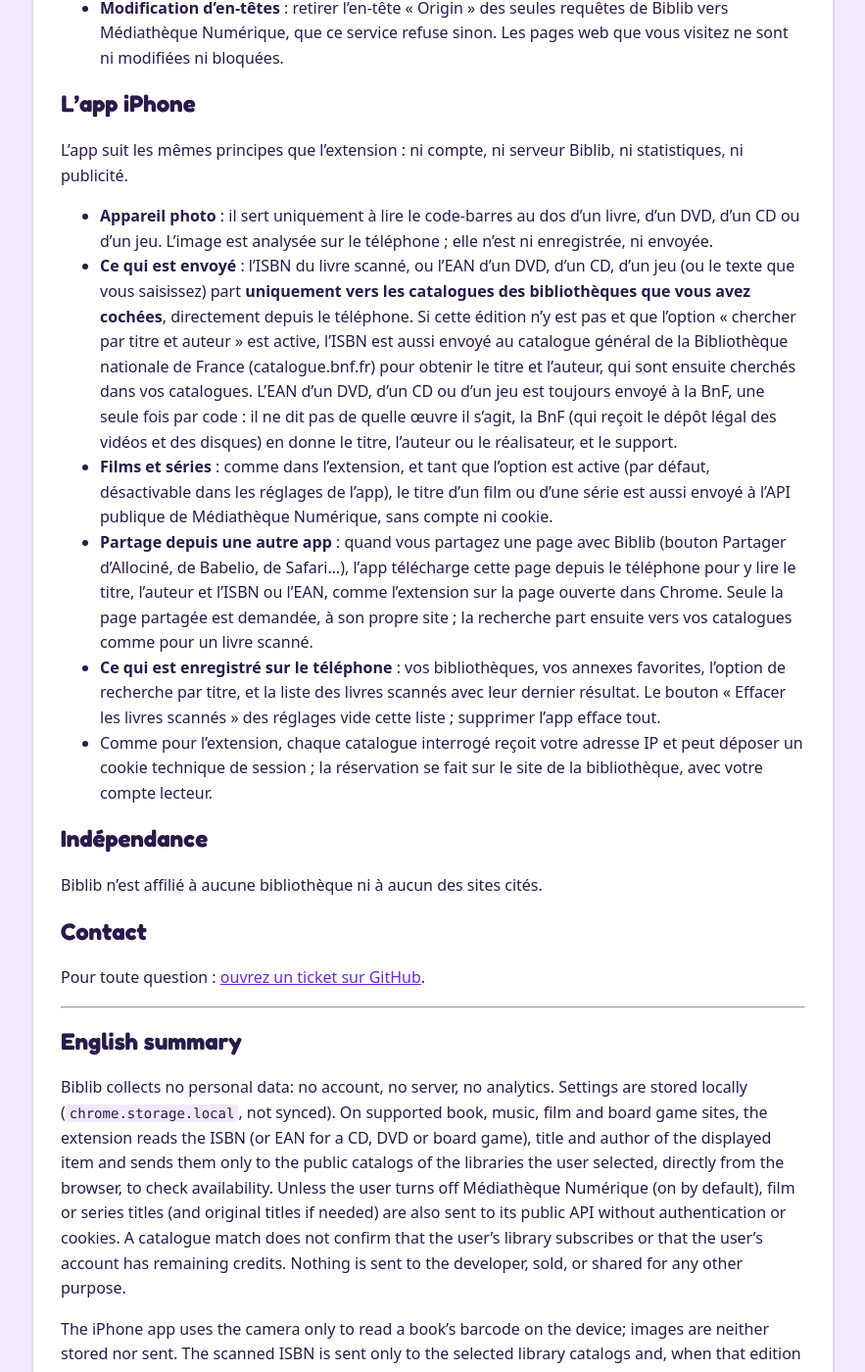
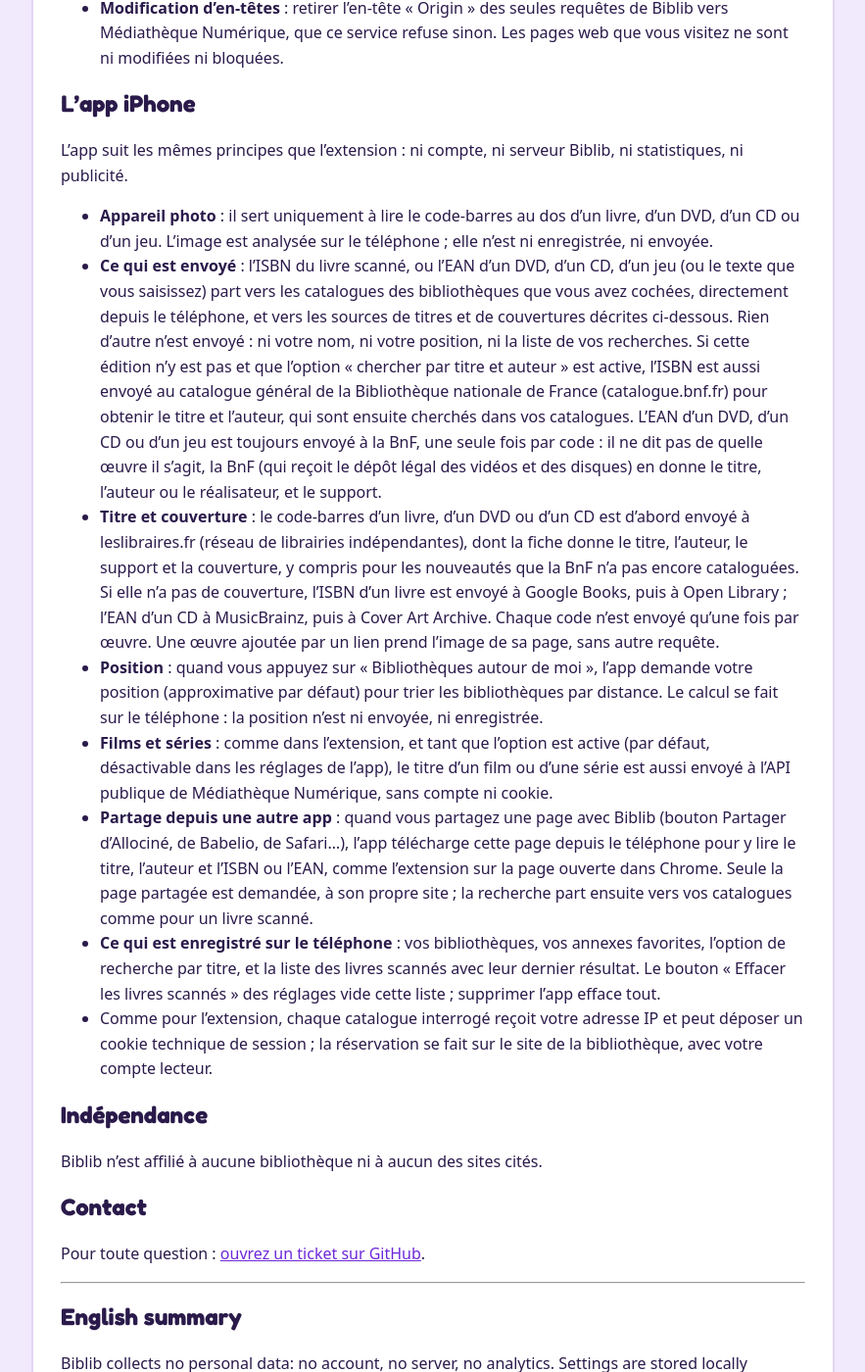
Before and after one commit to Bublex/biblib-site, a Jekyll site: the page built from confidentialite.md, in a window 1280 px wide and 1400 px high, scrolled down 1936 px. Shown: the whole window at 98% size, without its empty margins (198-1081 px from the left). Built offline with Jekyll 4.4.1, drawn with Linux system fonts in a browser that asks for light colours; some of the changed text lies outside the part shown.

Commit message:
Confidentialité de l'app iPhone : sources de titres et de couvertures, position
Le code-barres part aussi vers leslibraires.fr, Google Books, Open Library, MusicBrainz et
Cover Art Archive (mobile/src/bookshop.js et cover.js) : la page disait « uniquement » les
catalogues et la BnF. Ajout de la position (« Autour de moi »), calculée sur le téléphone.

Co-Authored-By: Claude Opus 5.5 <noreply@anthropic.com>
Claude-Session: https://claude.ai/code/session_016S1ijcJmpU5aiXVKGjrQGj

```diff
--- a/confidentialite.md
+++ b/confidentialite.md
@@ -54,7 +54,9 @@ La réservation se fait sur le site de la bibliothèque, avec votre compte lecte
 L'app suit les mêmes principes que l'extension : ni compte, ni serveur Biblib, ni statistiques, ni publicité.
 
 - **Appareil photo** : il sert uniquement à lire le code-barres au dos d'un livre, d'un DVD, d'un CD ou d'un jeu. L'image est analysée sur le téléphone ; elle n'est ni enregistrée, ni envoyée.
-- **Ce qui est envoyé** : l'ISBN du livre scanné, ou l'EAN d'un DVD, d'un CD, d'un jeu (ou le texte que vous saisissez) part **uniquement vers les catalogues des bibliothèques que vous avez cochées**, directement depuis le téléphone. Si cette édition n'y est pas et que l'option « chercher par titre et auteur » est active, l'ISBN est aussi envoyé au catalogue général de la Bibliothèque nationale de France (catalogue.bnf.fr) pour obtenir le titre et l'auteur, qui sont ensuite cherchés dans vos catalogues. L'EAN d'un DVD, d'un CD ou d'un jeu est toujours envoyé à la BnF, une seule fois par code : il ne dit pas de quelle œuvre il s'agit, la BnF (qui reçoit le dépôt légal des vidéos et des disques) en donne le titre, l'auteur ou le réalisateur, et le support.
+- **Ce qui est envoyé** : l'ISBN du livre scanné, ou l'EAN d'un DVD, d'un CD, d'un jeu (ou le texte que vous saisissez) part vers les catalogues des bibliothèques que vous avez cochées, directement depuis le téléphone, et vers les sources de titres et de couvertures décrites ci-dessous. Rien d'autre n'est envoyé : ni votre nom, ni votre position, ni la liste de vos recherches. Si cette édition n'y est pas et que l'option « chercher par titre et auteur » est active, l'ISBN est aussi envoyé au catalogue général de la Bibliothèque nationale de France (catalogue.bnf.fr) pour obtenir le titre et l'auteur, qui sont ensuite cherchés dans vos catalogues. L'EAN d'un DVD, d'un CD ou d'un jeu est toujours envoyé à la BnF, une seule fois par code : il ne dit pas de quelle œuvre il s'agit, la BnF (qui reçoit le dépôt légal des vidéos et des disques) en donne le titre, l'auteur ou le réalisateur, et le support.
+- **Titre et couverture** : le code-barres d'un livre, d'un DVD ou d'un CD est d'abord envoyé à leslibraires.fr (réseau de librairies indépendantes), dont la fiche donne le titre, l'auteur, le support et la couverture, y compris pour les nouveautés que la BnF n'a pas encore cataloguées. Si elle n'a pas de couverture, l'ISBN d'un livre est envoyé à Google Books, puis à Open Library ; l'EAN d'un CD à MusicBrainz, puis à Cover Art Archive. Chaque code n'est envoyé qu'une fois par œuvre. Une œuvre ajoutée par un lien prend l'image de sa page, sans autre requête.
+- **Position** : quand vous appuyez sur « Bibliothèques autour de moi », l'app demande votre position (approximative par défaut) pour trier les bibliothèques par distance. Le calcul se fait sur le téléphone : la position n'est ni envoyée, ni enregistrée.
 - **Films et séries** : comme dans l'extension, et tant que l'option est active (par défaut, désactivable dans les réglages de l'app), le titre d'un film ou d'une série est aussi envoyé à l'API publique de Médiathèque Numérique, sans compte ni cookie.
 - **Partage depuis une autre app** : quand vous partagez une page avec Biblib (bouton Partager d'Allociné, de Babelio, de Safari…), l'app télécharge cette page depuis le téléphone pour y lire le titre, l'auteur et l'ISBN ou l'EAN, comme l'extension sur la page ouverte dans Chrome. Seule la page partagée est demandée, à son propre site ; la recherche part ensuite vers vos catalogues comme pour un livre scanné.
 - **Ce qui est enregistré sur le téléphone** : vos bibliothèques, vos annexes favorites, l'option de recherche par titre, et la liste des livres scannés avec leur dernier résultat. Le bouton « Effacer les livres scannés » des réglages vide cette liste ; supprimer l'app efface tout.
@@ -74,4 +76,4 @@ Pour toute question : [ouvrez un ticket sur GitHub](https://github.com/Bublex/bi
 
 Biblib collects no personal data: no account, no server, no analytics. Settings are stored locally (`chrome.storage.local`, not synced). On supported book, music, film and board game sites, the extension reads the ISBN (or EAN for a CD, DVD or board game), title and author of the displayed item and sends them only to the public catalogs of the libraries the user selected, directly from the browser, to check availability. Unless the user turns off Médiathèque Numérique (on by default), film or series titles (and original titles if needed) are also sent to its public API without authentication or cookies. A catalogue match does not confirm that the user's library subscribes or that the user's account has remaining credits. Nothing is sent to the developer, sold, or shared for any other purpose.
 
-The iPhone app uses the camera only to read a book's barcode on the device; images are neither stored nor sent. The scanned ISBN is sent only to the selected library catalogs and, when that edition is missing and title search is enabled, to the French National Library catalog (catalogue.bnf.fr) to get the title and author. Settings, favorites and the list of scanned books are stored on the phone only.
+The iPhone app uses the camera only to read a book's barcode on the device; images are neither stored nor sent. The scanned ISBN or EAN is sent to the selected library catalogs and, to identify the item, to the French National Library catalog (catalogue.bnf.fr). To get the title and cover, the barcode is also sent to leslibraires.fr (a network of independent bookshops), then if needed to Google Books and Open Library (books) or MusicBrainz and Cover Art Archive (CDs). Location is requested only for "libraries near me", is used on the phone to sort libraries by distance, and is neither sent nor stored. Settings, favorites and the list of scanned books are stored on the phone only.
```
Also changed, not shown: other parts of confidentialite.md (+1 -1 lines).
